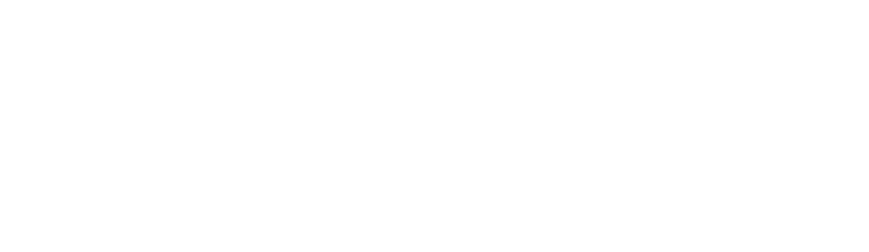
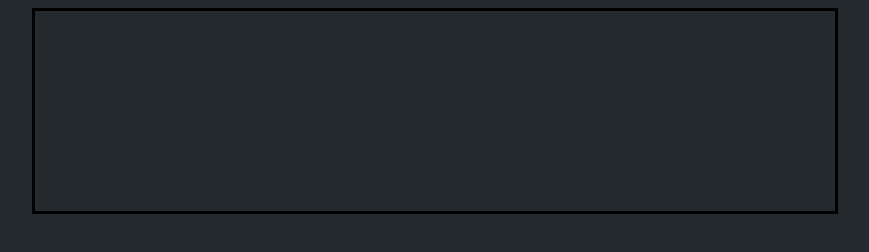
Before and after one commit to ElectricMolasses/kingofredonions.github.io, a website: page index.html in a window 1280 px wide. Shown: the whole page, without its empty margins (205-1074 px from the left). Drawn offline with Linux system fonts and the light colour scheme.

Commit message:
Various syntax improvements, created html/body/form area styles and created same areas in html.

```diff
--- a/index.html
+++ b/index.html
@@ -1,4 +1,4 @@
-<!DOCTYPE HTML>
+<!DOCTYPE html>
 
 <html>
 
@@ -10,6 +10,8 @@
   </head>
 
   <body>
+    <div id="bar-form">
 
+    </div>
   </body>
 </html>
--- a/src/style.css
+++ b/src/style.css
@@ -0,0 +1,14 @@
+html {
+  background: #24292e;
+}
+
+body {
+  display: flex;
+  justify-content: center;
+}
+
+#bar-form {
+  border-style: solid;
+  width: 800px;
+  min-height: 200px;
+}
```
Also changed, not shown: src/main.js (+6 -6 lines).
